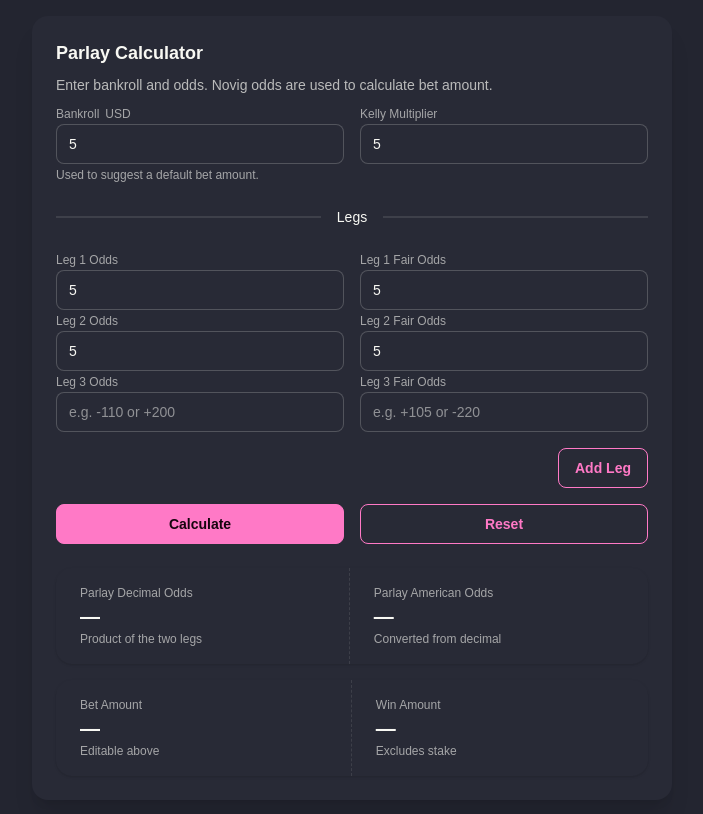
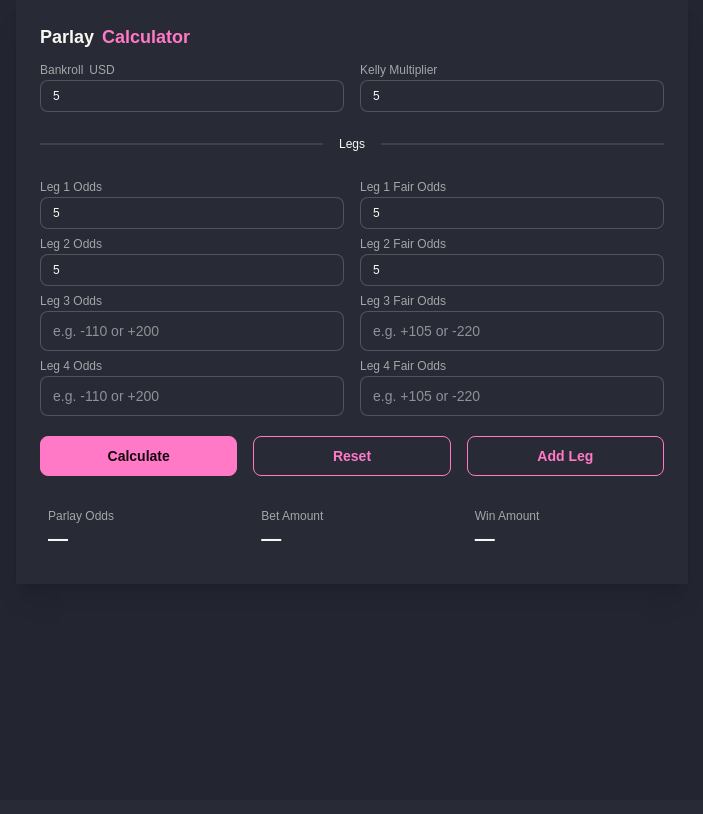
Before and after one commit to Cxspper/betting-calculator-extension, a website built with Vite: page src/index.html in a window 1280 px wide. Both pictures are taken after typing "5", "5", "5", "5", "5", "5" into the empty fields and a click on the button "Add Leg". Shown: the whole page, without its empty margins (288-991 px from the left). Built offline with nearby package versions, Linux system fonts and the light colour scheme.

Commit message:
implemented localStorage

```diff
--- a/src/index.html
+++ b/src/index.html
@@ -14,13 +14,13 @@
     />
     <title>Sportsbetting Calculators</title>
   </head>
-  <body class="min-h-screen bg-base-200">
+  <body class="min-h-screen bg-base-200" style="min-width: 400px;">
 
-    <div class="container mx-auto max-w-2xl p-4">
-      <div class="card bg-base-100 shadow-xl">
+    <div class="container mx-auto max-w-2xl p-0">
+      <div class="bg-base-100 shadow-xl">
         <div class="card-body">
-          <h2 class="card-title">Parlay Calculator</h2>
-          <p class="text-sm opacity-70">Enter bankroll and odds. Novig odds are used to calculate bet amount.</p>
+          <h2 class="card-title">Parlay <span class="text-primary">Calculator</span></h2>
+          <!-- <p class="text-sm opacity-70">Enter bankroll and odds. Novig odds are used to calculate bet amount.</p> -->
 
           <!-- Bankroll -->
           <div class="grid grid-cols-2 gap-4">
@@ -29,85 +29,74 @@
                 <span class="label-text text-xs">Bankroll</span>
                 <span class="label-text-alt  text-xs">USD</span>
               </label>
-              <input id="bankroll" type="number" inputmode="decimal" placeholder="e.g. 2500" class="input input-bordered" />
-              <label class="label">
+              <input id="bankroll" type="number" inputmode="decimal" value="1000" class="input input-bordered input-sm" />
+              <!-- <label class="label">
                 <span class="label-text-alt text-xs">Used to suggest a default bet amount.</span>
-              </label>
+              </label> -->
             </div>
 
             <div class="form-control">
               <label class="label">
                 <span class="label-text text-xs">Kelly Multiplier</span>
               </label>
-              <input id="kellyMultiplier" type="number" inputmode="decimal" placeholder="e.g. 0.25" class="input input-bordered" />
+              <input id="kellyMultiplier" type="number" inputmode="decimal" value="0.25" class="input input-bordered input-sm" />
             </div>
           </div>
 
-          <div class="divider">Legs</div>
+          <div class="divider text-xs">Legs</div>
 
           <div id="legs">
             <!-- Leg 1 -->
-            <div class="leg grid grid-cols-2 gap-4">
+            <div class="leg grid grid-cols-2 gap-4 mb-1">
               <div class="form-control">
                 <label class="label"><span class="label-text text-xs">Leg 1 Odds</span></label>
-                <input id="leg1" type="number" inputmode="numeric" placeholder="e.g. -120 or +150" class="input input-bordered" />
+                <input id="leg1" type="number" inputmode="numeric" placeholder="e.g. -120 or +150" class="input input-bordered input-sm" />
               </div>
               <div class="form-control">
                 <label class="label"><span class="label-text text-xs">Leg 1 Fair Odds</span></label>
-                <input id="legFair1" type="number" inputmode="numeric" placeholder="e.g. +100 or -170" class="input input-bordered" />
+                <input id="legFair1" type="number" inputmode="numeric" placeholder="e.g. +100 or -170" class="input input-bordered input-sm" />
               </div>
             </div>
 
             <!-- Leg 2 -->
-            <div class="leg grid grid-cols-2 gap-4">
+            <div class="leg grid grid-cols-2 gap-4 my-1">
               <div class="form-control">
                 <label class="label"><span class="label-text text-xs">Leg 2 Odds</span></label>
-                <input id="leg2" type="number" inputmode="numeric" placeholder="e.g. -110 or +200" class="input input-bordered" />
+                <input id="leg2" type="number" inputmode="numeric" placeholder="e.g. -110 or +200" class="input input-bordered input-sm" />
               </div>
               <div class="form-control">
                 <label class="label"><span class="label-text text-xs">Leg 2 Fair Odds</span></label>
-                <input id="legFair2" type="number" inputmode="numeric" placeholder="e.g. +105 or -220" class="input input-bordered" />
+                <input id="legFair2" type="number" inputmode="numeric" placeholder="e.g. +105 or -220" class="input input-bordered input-sm" />
               </div>
             </div>
             <div id="legsAdded"></div>
           </div>
 
           <!-- Actions -->
-          <div class="card-actions flex justify-end gap-4 mt-2">
+          <div class="card-actions grid grid-cols-3 gap-4 mt-2">
+            <button id="calcBtn" class="btn btn-primary">Calculate</button>
+            <button id="resetBtn" class="btn btn-outline btn-primary">Reset</button>
             <button id="addLeg" class="btn btn-outline btn-primary">Add Leg</button>
           </div>
-          <div class="card-actions grid grid-cols-2 gap-4 mt-2">
-            <button id="calcBtn" class="btn btn-primary">Calculate</button>
-            <button id="resetBtn" class="btn btn-outline btn-primary">Reset</button>
-          </div>
+
 
           <!-- Results -->
-          <div class="mt-4 grid grid-cols-1 gap-4">
-            <div class="stats shadow w-full">
-              <div class="stat">
-                <div class="stat-title">Parlay Decimal Odds</div>
-                <div id="decOdds" class="stat-value text-xl">—</div>
-                <div class="stat-desc">Product of the two legs</div>
+          <div id="results" class="mt-4">
+            <div class="stats grid grid-cols-3 gap-4 w-full">
+              <div class="p-2">
+                <div class="stat-title text-xs">Parlay Odds</div>
+                <div id="amOdds" class="stat-value text-xl">—</div>
               </div>
-              <div class="stat">
-                <div class="stat-title">Parlay American Odds</div>
-                <div id="amOdds" class="stat-value text-xl">—</div>
-                <div class="stat-desc">Converted from decimal</div>
+              <div class="p-2">
+                <div class="stat-title text-xs">Bet Amount</div>
+                <div id="betOut" class="stat-value text-xl">—</div>
+              </div>
+              <div class="p-2">
+                <div class="stat-title text-xs">Win Amount</div>
+                <div id="winOut" class="stat-value text-xl">—</div>
               </div>
             </div>
 
-            <div class="stats shadow w-full">
-              <div class="stat">
-                <div class="stat-title">Bet Amount</div>
-                <div id="betOut" class="stat-value text-xl">—</div>
-                <div class="stat-desc">Editable above</div>
-              </div>
-              <div class="stat">
-                <div class="stat-title">Win Amount</div>
-                <div id="winOut" class="stat-value text-xl">—</div>
-                <div class="stat-desc">Excludes stake</div>
-              </div>
-            </div>
           </div>
 
         </div>
--- a/src/static/odds-converter.js
+++ b/src/static/odds-converter.js
@@ -7,7 +7,6 @@ function decToAm(dec) {
     const profitFactor = dec - 1;
     return profitFactor >= 1 ? Math.round(profitFactor * 100) : Math.round(-100 / profitFactor);
 }
-
 
 const $ = (id) => document.getElementById(id)
 const addLegEl = $("addLeg")
@@ -20,12 +19,86 @@ const winOutEl = $("winOut")
 const calcBtn = $("calcBtn")
 const resetBtn = $("resetBtn")
 
+const STORAGE_KEY = 'parlay_state';
+
+function getStateFromDOM() {
+    const legs = Array.from(document.querySelectorAll('.leg')).map((row, idx) => {
+        const n = idx + 1;
+        return {
+        american: parseFloat(document.getElementById('leg' + n)?.value) || '',
+        fairOdds: parseFloat(document.getElementById('legFair' + n)?.value) || ''
+        };
+    });
+    return {
+        bankroll: parseFloat(bankrollEl.value) || '',
+        kellyMultiplier: parseFloat(kellyMultiplierEl.value) || '',
+        legs
+    };
+}
+
+function setStateToDOM(state) {
+    if (!state) return;
+
+    const existing = document.getElementsByClassName('leg').length;
+    for (let i = existing; i < (state.legs?.length || 0); i++) addLeg();
+
+    if (state.bankroll !== '') bankrollEl.value = state.bankroll;
+    if (state.kellyMultiplier !== '') kellyMultiplierEl.value = state.kellyMultiplier;
+
+    (state.legs || []).forEach((leg, idx) => {
+        const n = idx + 1;
+        const am = document.getElementById('leg' + n);
+        const fo = document.getElementById('legFair' + n);
+        if (am && leg.american !== '') am.value = leg.american;
+        if (fo && leg.fairOdds !== '')  fo.value = leg.fairOdds;
+    });
+}
+
+function saveState(state) {
+    try {
+        localStorage.setItem(STORAGE_KEY, JSON.stringify(state));
+    } catch (e) {
+        console.error('Failed to save:', e);
+    }
+}
+
+function loadState() {
+    try {
+        return JSON.parse(localStorage.getItem(STORAGE_KEY) || '{}');
+    } catch {
+        return {};
+    }
+}
+
+function debounce(fn, ms = 150) {
+    let t;
+    return (...args) => {
+        clearTimeout(t);
+        t = setTimeout(() => fn(...args), ms);
+    };
+}
+
+const saveStateDebounced = debounce(() => saveState(getStateFromDOM()), 200);
+
+document.addEventListener('DOMContentLoaded', () => {
+    setStateToDOM(loadState());
+});
+document.addEventListener('input', (e) => {
+    if (e.target.matches('#bankroll, #kellyMultiplier, [id^="leg"], [id^="legFair"]')) {
+        saveStateDebounced();
+    }
+});
+addLegEl.addEventListener('click', () => {
+    addLeg();
+    saveStateDebounced();
+});
+
 function addLeg() {
     const allLegsEl = document.getElementsByClassName('leg');
     const n = allLegsEl.length + 1;
 
     const html = `
-        <div class="leg grid grid-cols-2 gap-4">
+        <div class="leg grid grid-cols-2 gap-4 my-1">
             <div class="form-control">
                 <label class="label"><span class="label-text text-xs">Leg ${n} Odds</span></label>
                 <input id="leg${n}" type="number" inputmode="numeric" placeholder="e.g. -110 or +200" class="input input-bordered" />
@@ -69,6 +142,7 @@ function calculate() {
         })
     }
 
+
     let  parlayDecimal = 1
     let parlayFairProbability = 1
     for (let i = 0; i < data.length; i++) {
@@ -83,7 +157,6 @@ function calculate() {
     const parlayAmerican = decToAm(parlayDecimal)
     const win = isFinite(stake) ? stake * (parlayDecimal - 1): NaN;
 
-    decOddsEl.textContent = isFinite(parlayDecimal) ? parlayDecimal.toFixed(4) : "—";
     amOddsEl.textContent = isFinite(parlayAmerican) ? (parlayAmerican > 0 ? `+${parlayAmerican}` : `${parlayAmerican}`) : "—";
     betOutEl.textContent = formatMoney(stake);
     winOutEl.textContent = formatMoney(win);
@@ -92,9 +165,11 @@ function calculate() {
 calcBtn.addEventListener("click", calculate);
 
 resetBtn.addEventListener("click", () => {
-    document.querySelectorAll("#legsAdded input, #bankroll, #kellyMultiplier, .input")
-        .forEach(el => el.value = "");
-    decOddsEl.textContent = "—";
+    localStorage.removeItem(STORAGE_KEY);
+    document.querySelectorAll("#legs input")
+        .forEach(el => el.value = "")
+    document.querySelector('#bankroll').value = 1000
+    document.querySelector('#kellyMultiplier').value = 0.25
     amOddsEl.textContent = "—";
     betOutEl.textContent = "—";
     winOutEl.textContent = "—";
```
Also changed, not shown: README.md, manifest.json (added), src/static/icon.png (added), src/static/tw.css.
